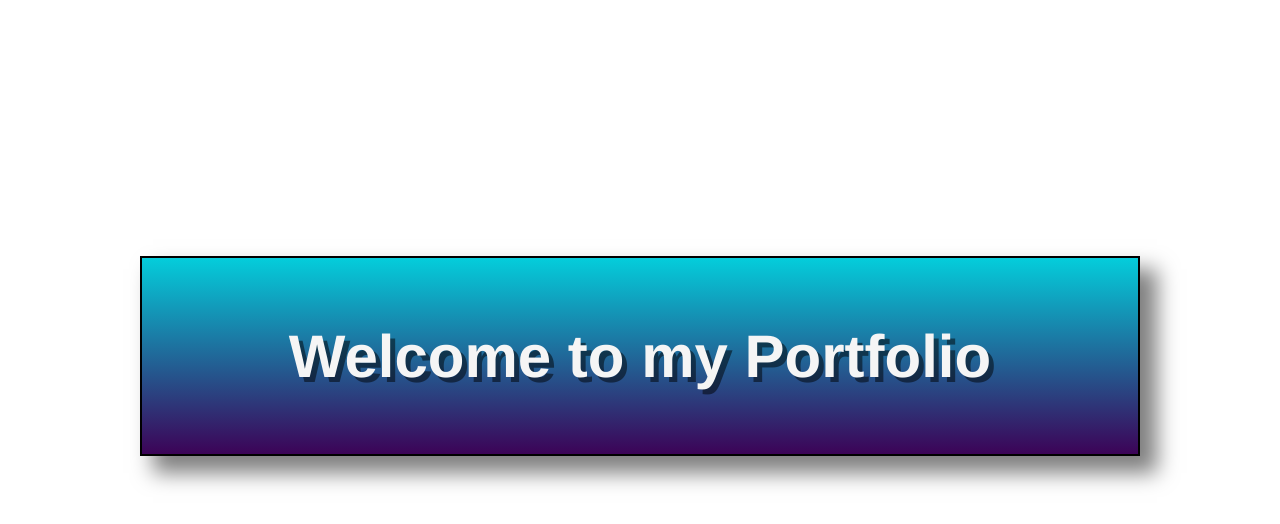
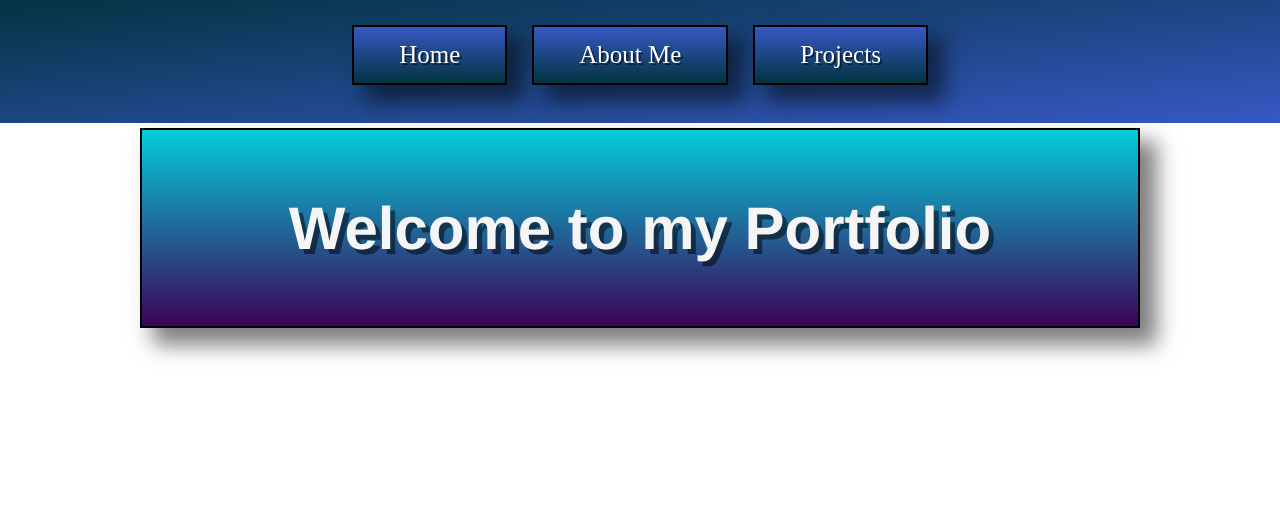
Before and after one commit to Brian-Cortez/Homework1, a plain HTML site: page index.html in a window 1280 px wide. Drawn offline with Linux system fonts and the light colour scheme.

Commit message:
I've added a navigation bar at the top of the page

```diff
--- a/index.html
+++ b/index.html
@@ -9,6 +9,12 @@
 
     <body>
         <Header class="navigation-bar">
+            <div class="nav">
+                <a href="<index.html">Home</a>
+                <a href="about.html">About Me</a>
+                <a href="<projects.html">Projects</a>
+            </div>
+        </Header>
         <div id="gradient-welcome">
                 <h1 > Welcome to my Portfolio</h1>
         </div>
--- a/style-alignment.css
+++ b/style-alignment.css
@@ -7,6 +7,31 @@
     display: flex;
     justify-content: center;
     align-items: center;
+}
+.nav{
+    display: flex;
+    justify-content: center;
+    align-items: center;
+    gap: 25px;
+    padding-bottom: 3%;
+    background-color: rgb(92, 92, 219);
+    background-image: linear-gradient(to bottom right, rgb(2, 52, 65), rgb(55, 88, 197));
+}
+  a:link, a:visited{
+    display: flex;
+    flex-wrap: wrap;
+    justify-content: center;
+    grid-template-columns: auto auto auto;
+    background-color: rgb(43, 107, 226);
+    background-image: linear-gradient(to bottom, rgb(55, 88, 197), rgb(2, 52, 65));
+    box-shadow: 15px 15px 20px 2px rgba(0, 0, 0, 0.5);
+    text-shadow: 2px 2px rgba(0, 0, 0, 0.5);
+    padding: 14px 45px;
+    color: white;
+    font-size: 25px;
+    margin-top: 25px;
+    border: 2px solid black;
+    text-decoration: none;
 }
 #gradient-welcome{
     background-color: rgb(89, 0, 255); /* For browsers that do not support gradients */
@@ -22,7 +47,7 @@
     height: 200px;
     border: 2px solid black;
     margin-inline: auto;
-    margin-top: 20%;
+    margin-top: 5px;
     box-shadow: 15px 15px 20px 2px rgba(0, 0, 0, 0.5);
     text-shadow: 5px 5px rgba(0, 0, 0, 0.5);
 }
```
